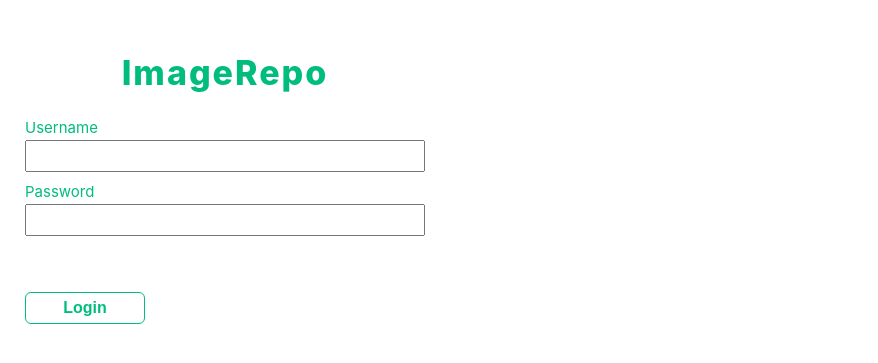
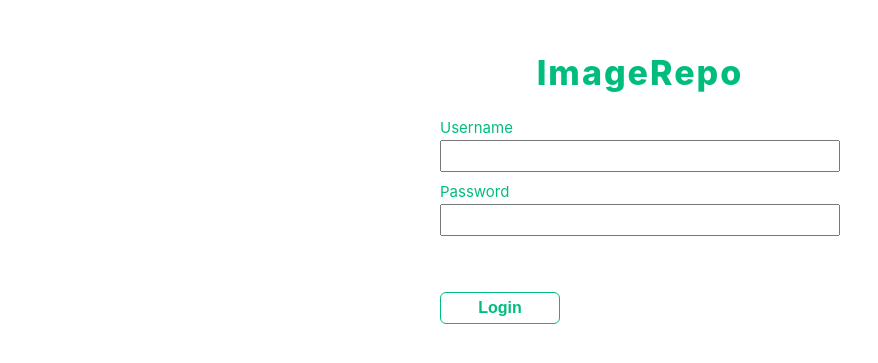
Before and after one commit to karlito7/ImageRepo, a Vue app: page /login in a window 1280 px wide. Shown: the part 195-558 px from the top of the page, without its empty margins (0-878 px from the left). Built offline with nearby package versions, Linux system fonts and the light colour scheme.

Commit message:
Update #app

```diff
--- a/src/assets/main.css
+++ b/src/assets/main.css
@@ -1,4 +1,10 @@
 @import "./base.css";
+
+#app {
+  width: 100vw;
+  height: 100vh;
+  overflow: hidden;
+}
 
 #auth-layout {
   padding: 2rem;
```
